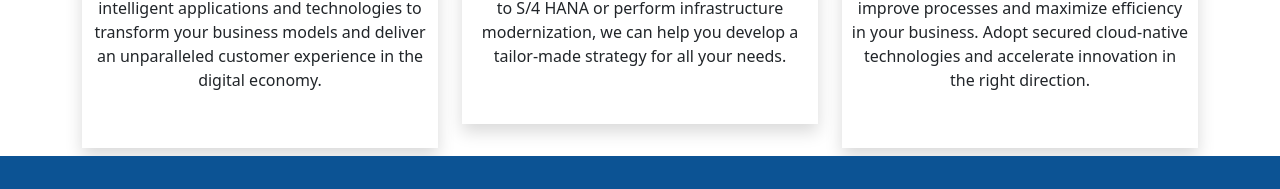
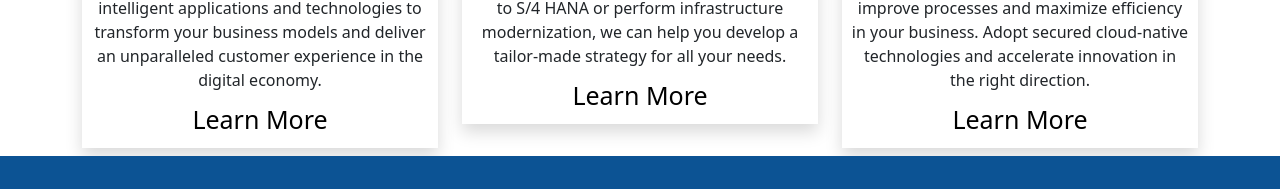
Before and after one commit to labyrinthglobalsolutions/omnifinity, a React (Create React App) app in the folder client-side/: page / in a window 1280 px wide. Shown: the part 2527-2716 px from the top of the page. Built offline with nearby package versions, Linux system fonts and the light colour scheme; the HTML template or start-up script is replaced by a standard one; a web font is replaced by a local one.

Commit message:
increased size of the image in contactus

```diff
--- a/client-side/src/Components/ContactUs/Contact.js
+++ b/client-side/src/Components/ContactUs/Contact.js
@@ -53,11 +53,11 @@ export default function Contact() {
             <div className="col-12 col-md-3 text-center w-90 mt-3 mb-3 p-4">
               <img
                 src={each.imageUrl}
-                height="60"
-                width="60"
+                height="150"
+                width="150"
                 alt={`${index + 1}`}
               />
-              <h6 className="text-primary">{each.title}</h6>
+              <h6 className="text-primary mt-3">{each.title}</h6>
               <p className="text-secondary">{each.description}</p>
               <p className="text-secondary">{each.phone}</p>
             </div>
--- a/client-side/src/Components/HomePage/Home.js
+++ b/client-side/src/Components/HomePage/Home.js
@@ -364,6 +364,8 @@ export default function HomePage() {
                 <div style={{textAlign:"center"}}>
                   <button
                     style={{
+                      display:"block!important",
+                      color:"black",
                       background: "transparent",
                       border: "none",
                       outline: "none",
```
